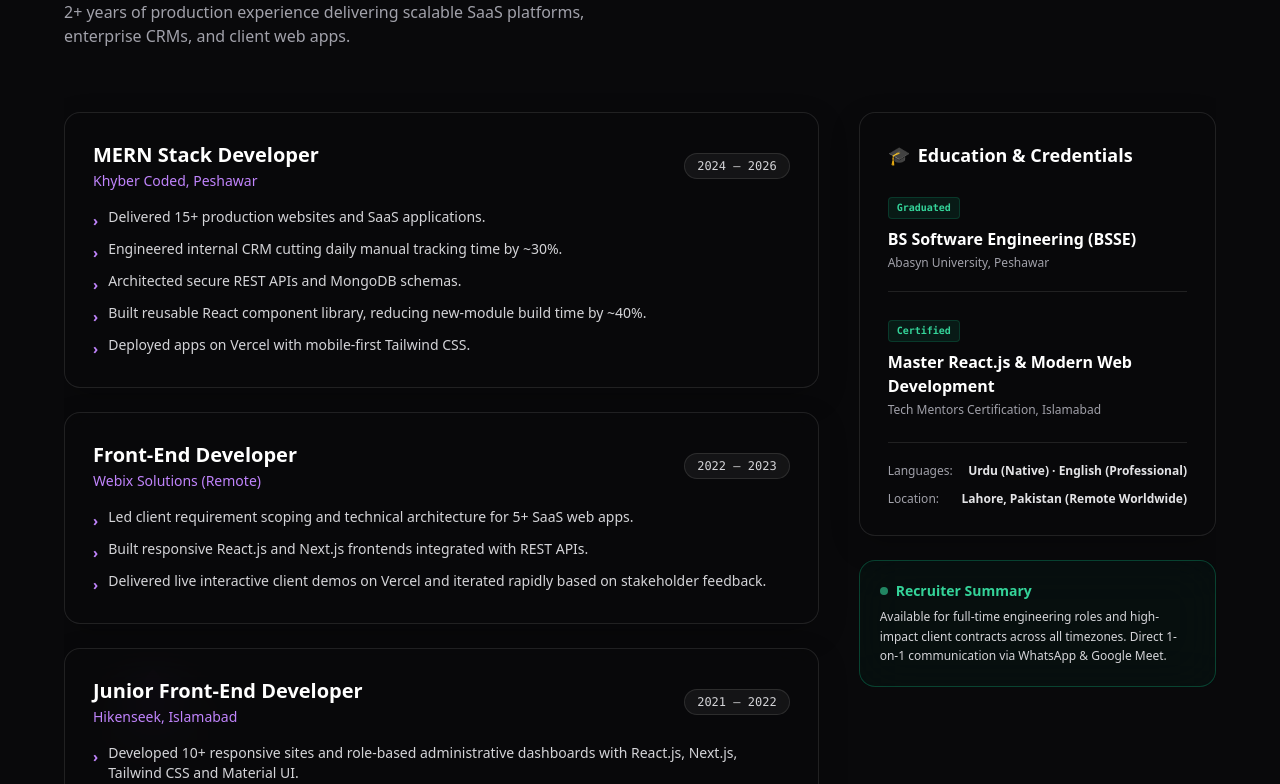
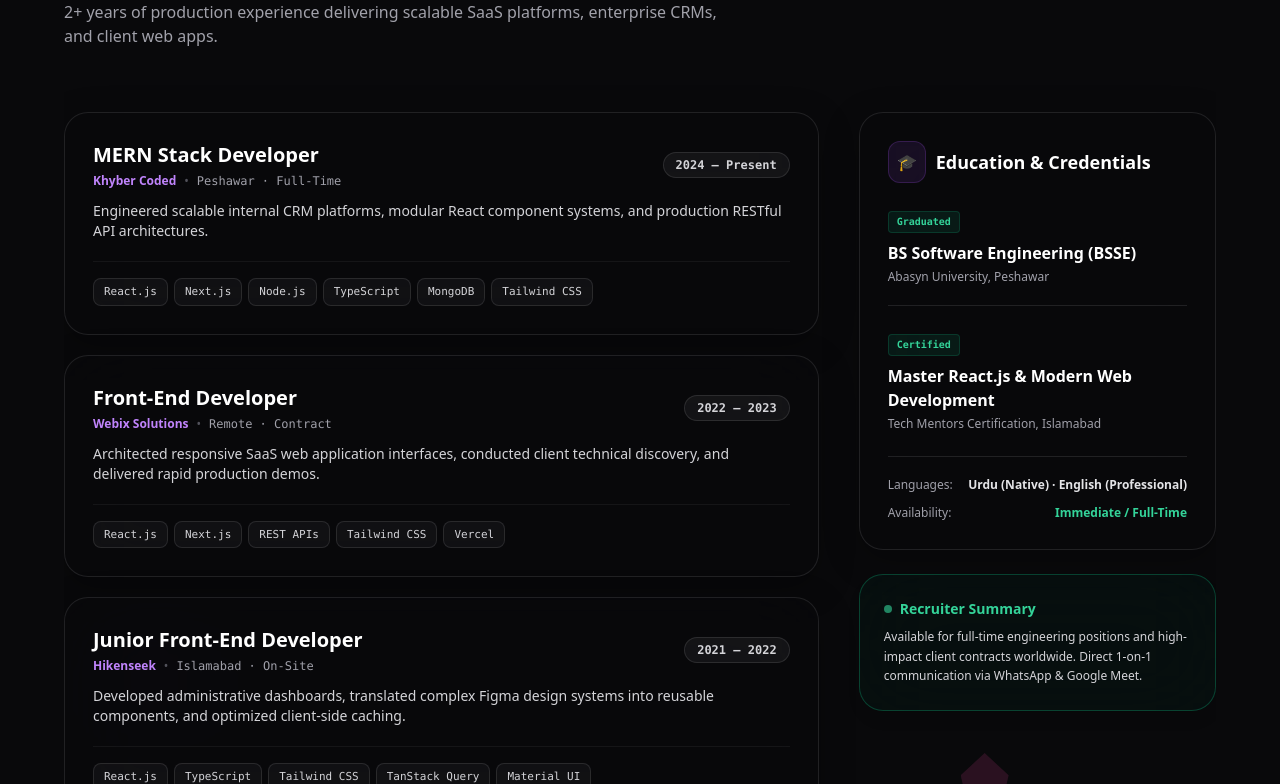
Before and after one commit to iamahmdev/ahmad-portfolio, a Next.js app: page / in a window 1280 px wide. Shown: the part 1016-1800 px from the top of the page. Built offline with nearby package versions, Linux system fonts and the light colour scheme.

Commit message:
feat: modernize experience section with executive role cards and tech chips eliminating raw cv bullet points

```diff
--- a/src/pages/home/components/ExperienceSection.tsx
+++ b/src/pages/home/components/ExperienceSection.tsx
@@ -1,7 +1,43 @@
 "use client";
 import React from "react";
 import { SectionPolygons } from "@/components/AmbientBackground";
-import { jobsList, educationList } from "../data/home.data";
+import { educationList } from "../data/home.data";
+
+interface CareerRole {
+  role: string;
+  company: string;
+  period: string;
+  location: string;
+  focus: string;
+  technologies: string[];
+}
+
+const careerRoles: CareerRole[] = [
+  {
+    role: "MERN Stack Developer",
+    company: "Khyber Coded",
+    period: "2024 – Present",
+    location: "Peshawar · Full-Time",
+    focus: "Engineered scalable internal CRM platforms, modular React component systems, and production RESTful API architectures.",
+    technologies: ["React.js", "Next.js", "Node.js", "TypeScript", "MongoDB", "Tailwind CSS"],
+  },
+  {
+    role: "Front-End Developer",
+    company: "Webix Solutions",
+    period: "2022 – 2023",
+    location: "Remote · Contract",
+    focus: "Architected responsive SaaS web application interfaces, conducted client technical discovery, and delivered rapid production demos.",
+    technologies: ["React.js", "Next.js", "REST APIs", "Tailwind CSS", "Vercel"],
+  },
+  {
+    role: "Junior Front-End Developer",
+    company: "Hikenseek",
+    period: "2021 – 2022",
+    location: "Islamabad · On-Site",
+    focus: "Developed administrative dashboards, translated complex Figma design systems into reusable components, and optimized client-side caching.",
+    technologies: ["React.js", "TypeScript", "Tailwind CSS", "TanStack Query", "Material UI"],
+  },
+];
 
 export default function ExperienceSection() {
   return (
@@ -18,63 +54,66 @@ export default function ExperienceSection() {
             <h2 className="text-3xl sm:text-4xl md:text-5xl font-extrabold text-white tracking-tight">
               Work Experience &amp; Career
             </h2>
-            <p className="text-zinc-400 text-sm sm:text-base mt-2 max-w-xl font-normal leading-relaxed">
+            <p className="text-zinc-400 text-sm sm:text-base mt-2 max-w-2xl font-normal leading-relaxed">
               2+ years of production experience delivering scalable SaaS platforms, enterprise CRMs, and client web apps.
             </p>
           </div>
         </div>
 
-        {/* 2-Column Layout: Left Experience Timeline (7 cols) + Right Education & Credentials (5 cols) */}
+        {/* 2-Column Layout: Left Modern Experience Cards (7 cols) + Right Education & Credentials (5 cols) */}
         <div className="grid grid-cols-1 lg:grid-cols-12 gap-8 lg:gap-10 items-start">
-          {/* Work Experience Timeline */}
-          <div className="lg:col-span-8 space-y-6">
-            {jobsList.map((job) => {
-              const [role, company, period, description] = job;
-              // Split description into bullet points if combined
-              const bullets = description
-                .split(". ")
-                .map((b) => b.trim())
-                .filter((b) => b.length > 0)
-                .map((b) => (b.endsWith(".") ? b : b + "."));
-
-              return (
+          {/* Work Experience Stream */}
+          <div className="lg:col-span-8 space-y-5">
+            {careerRoles.map((item) => (
               <div
-                  key={role + company}
-                  className="group rounded-2xl border border-white/10 bg-zinc-950/70 backdrop-blur-xl p-6 sm:p-7 transition-all duration-300 hover:border-purple-400/40 hover:bg-zinc-950/90 shadow-[0_10px_30px_rgba(0,0,0,0.2)]"
+                key={item.role + item.company}
+                className="group relative rounded-3xl border border-white/10 bg-zinc-950/75 backdrop-blur-2xl p-6 sm:p-7 transition-all duration-300 hover:border-purple-400/40 hover:-translate-y-1 shadow-[0_10px_35px_rgba(0,0,0,0.25)]"
               >
-                  <div className="flex flex-col sm:flex-row sm:items-center justify-between gap-2 mb-3">
+                {/* Header Row */}
+                <div className="flex flex-col sm:flex-row sm:items-center justify-between gap-3 mb-3">
                   <div>
                     <h3 className="text-lg sm:text-xl font-bold text-white group-hover:text-purple-300 transition-colors">
-                        {role}
+                      {item.role}
                     </h3>
-                      <p className="text-sm font-medium text-purple-400 mt-0.5">
-                        {company}
-                      </p>
+                    <div className="flex items-center gap-2 mt-1 text-xs">
+                      <span className="font-semibold text-purple-400">{item.company}</span>
+                      <span className="text-zinc-600">•</span>
+                      <span className="text-zinc-400 font-mono">{item.location}</span>
+                    </div>
                   </div>
 
-                    <span className="inline-flex items-center text-xs font-mono font-medium text-zinc-300 bg-white/[0.05] border border-white/10 px-3 py-1 rounded-full w-fit">
-                      {period}
+                  <span className="text-xs font-mono font-semibold text-zinc-300 px-3 py-1 rounded-full bg-white/[0.05] border border-white/10 w-fit shrink-0">
+                    {item.period}
                   </span>
                 </div>
 
-                  <ul className="mt-4 space-y-2 text-zinc-300 text-xs sm:text-sm leading-relaxed">
-                    {bullets.map((bullet, idx) => (
-                      <li key={idx} className="flex items-start gap-2.5">
-                        <span className="text-purple-400 mt-1 shrink-0 font-bold">›</span>
-                        <span>{bullet}</span>
-                      </li>
+                {/* Modern One-Line Executive Scope (No raw CV bullets) */}
+                <p className="text-zinc-300 text-xs sm:text-sm leading-relaxed mt-3 mb-5 font-normal">
+                  {item.focus}
+                </p>
+
+                {/* Tech Chips */}
+                <div className="flex flex-wrap gap-1.5 pt-4 border-t border-white/5">
+                  {item.technologies.map((tech) => (
+                    <span
+                      key={tech}
+                      className="text-[11px] font-mono font-medium px-2.5 py-1 rounded-lg bg-white/[0.04] border border-white/10 text-zinc-300 group-hover:border-purple-400/30 transition-colors"
+                    >
+                      {tech}
+                    </span>
                   ))}
-                  </ul>
                 </div>
-              );
-            })}
+              </div>
+            ))}
           </div>
 
-          {/* Education & Certifications Card */}
+          {/* Education & Credentials Card */}
           <div className="lg:col-span-4 space-y-6">
-            <div className="rounded-2xl border border-white/10 bg-zinc-950/70 backdrop-blur-xl p-6 sm:p-7 shadow-[0_10px_30px_rgba(0,0,0,0.2)]">
-              <h3 className="text-lg font-bold text-white mb-6 flex items-center gap-2">
-                <span>🎓</span>
+            <div className="rounded-3xl border border-white/10 bg-zinc-950/75 backdrop-blur-2xl p-6 sm:p-7 shadow-[0_10px_35px_rgba(0,0,0,0.25)]">
+              <h3 className="text-lg font-bold text-white mb-6 flex items-center gap-2.5">
+                <span className="p-2 rounded-xl bg-purple-500/10 border border-purple-500/20 text-purple-400 text-base">
+                  🎓
+                </span>
                 <span>Education &amp; Credentials</span>
               </h3>
 
@@ -100,20 +139,20 @@ export default function ExperienceSection() {
                   <span className="text-zinc-200 font-semibold">Urdu (Native) · English (Professional)</span>
                 </div>
                 <div className="flex items-center justify-between text-xs">
-                  <span className="text-zinc-400">Location:</span>
-                  <span className="text-zinc-200 font-semibold">Lahore, Pakistan (Remote Worldwide)</span>
+                  <span className="text-zinc-400">Availability:</span>
+                  <span className="text-emerald-400 font-semibold">Immediate / Full-Time</span>
                 </div>
               </div>
             </div>
 
-            {/* Recruiter Quick Fact Card */}
-            <div className="rounded-2xl border border-emerald-500/30 bg-emerald-950/20 backdrop-blur-xl p-5 text-xs text-zinc-300 leading-relaxed">
-              <p className="font-bold text-emerald-400 text-sm mb-1.5 flex items-center gap-2">
+            {/* Recruiter Summary Card */}
+            <div className="rounded-3xl border border-emerald-500/30 bg-emerald-950/20 backdrop-blur-2xl p-6 text-xs text-zinc-300 leading-relaxed shadow-lg">
+              <div className="flex items-center gap-2 font-bold text-emerald-400 text-sm mb-2">
                 <span className="w-2 h-2 rounded-full bg-emerald-400 animate-pulse" />
                 <span>Recruiter Summary</span>
-              </p>
+              </div>
               <p className="text-zinc-300 text-xs leading-relaxed">
-                Available for full-time engineering roles and high-impact client contracts across all timezones. Direct 1-on-1 communication via WhatsApp &amp; Google Meet.
+                Available for full-time engineering positions and high-impact client contracts worldwide. Direct 1-on-1 communication via WhatsApp &amp; Google Meet.
               </p>
             </div>
           </div>
```
Lines whose indentation alone changed are shown as unchanged.
